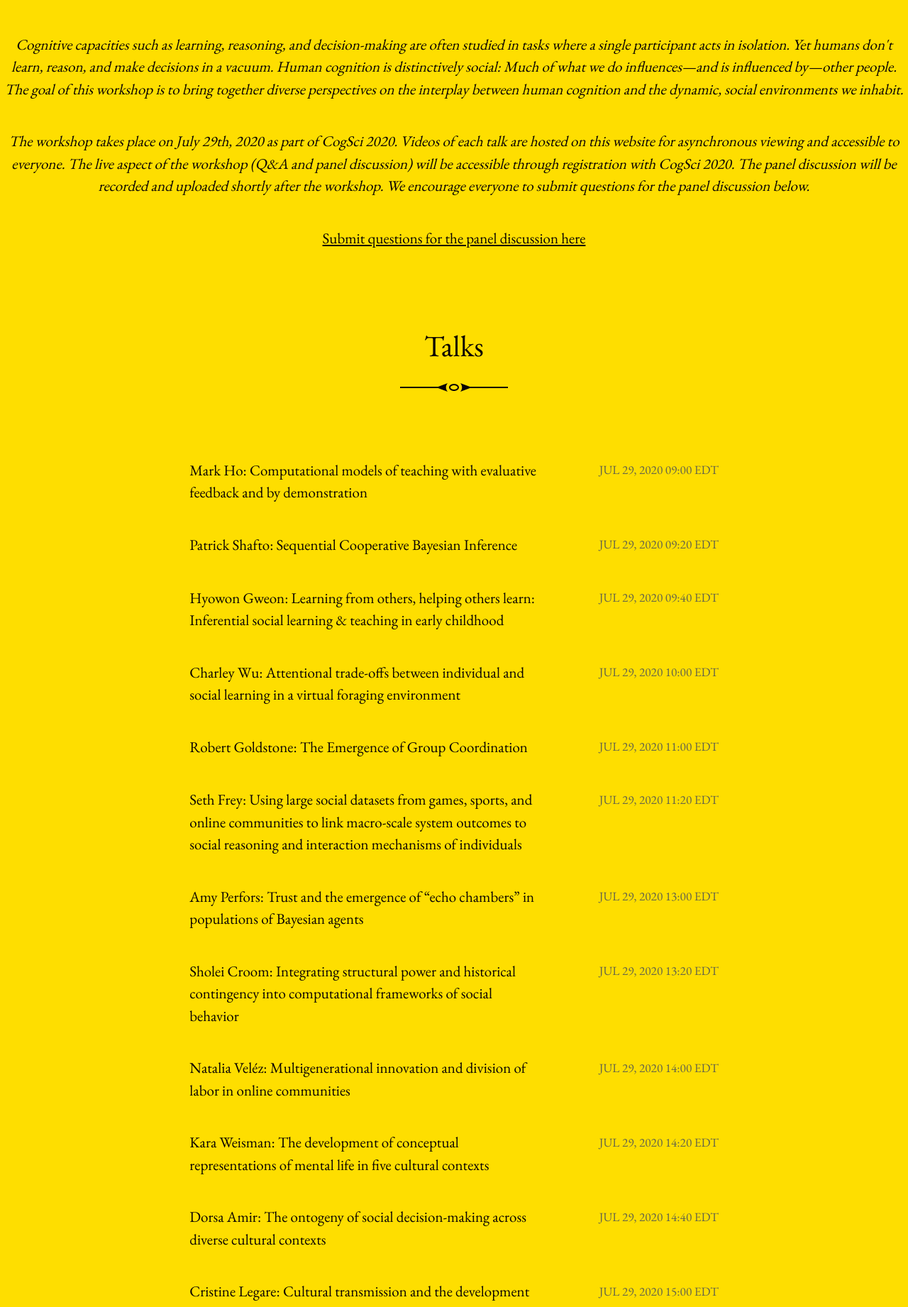
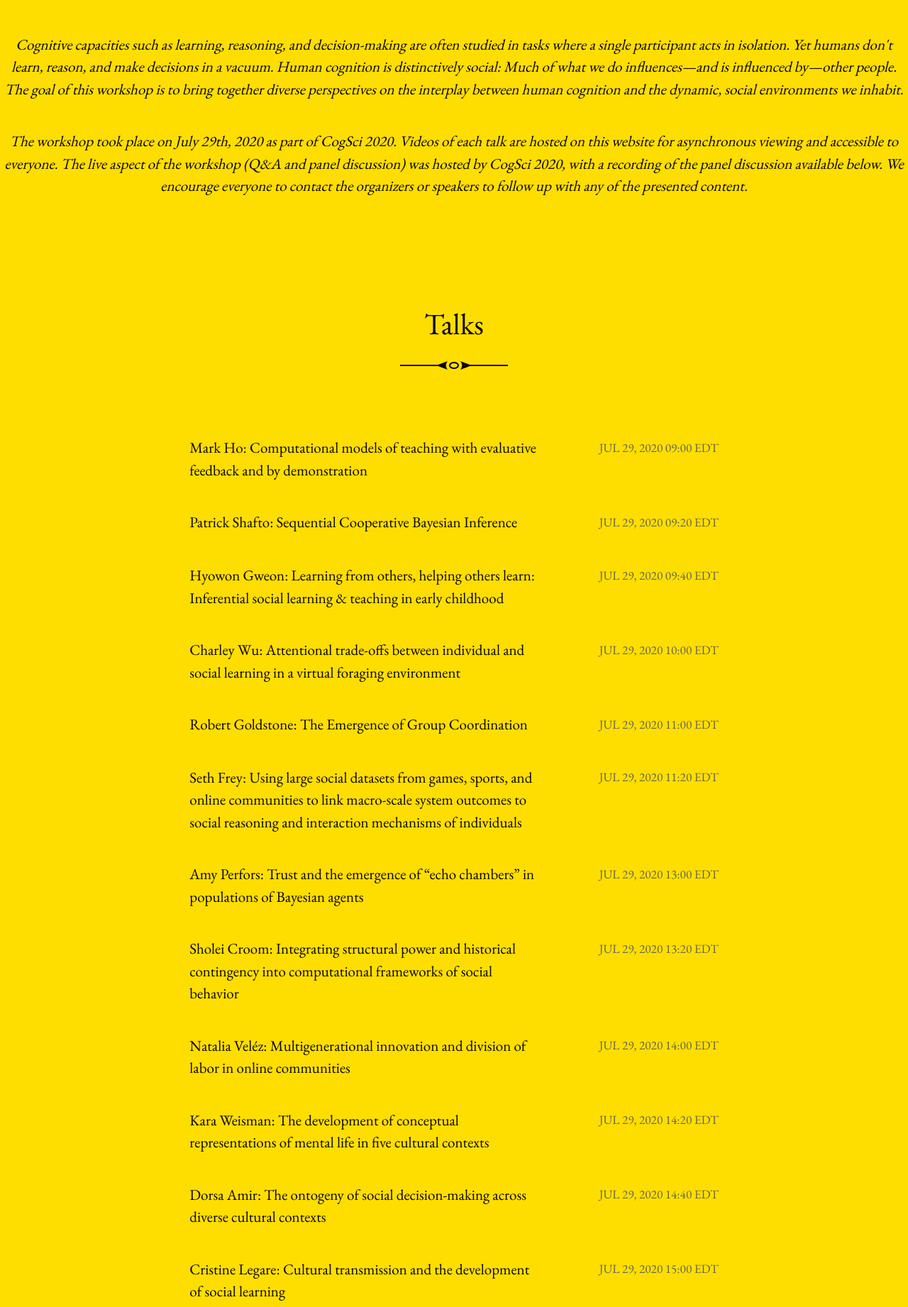
Before and after one commit to cognitioncollectivesandculture/cognitioncollectivesandculture.github.io, a Jekyll site: the page built from index.html, in a window 1280 px wide. Shown: the part 708-2550 px from the top of the page at 71% size. Built offline with Jekyll 4.4.1, drawn with Linux system fonts in a browser that asks for light colours; the list of posts is cut into pages by our own code.

Commit message:
added panel discussion and changed some homepage text to past tense

```diff
--- a/_layouts/home.html
+++ b/_layouts/home.html
@@ -22,9 +22,8 @@
 
     <h5 style="max-width: 64em;">Cognitive capacities such as learning, reasoning, and decision-making are often studied in tasks where a single participant acts in isolation. Yet humans don't learn, reason, and make decisions in a vacuum. Human cognition is distinctively social: Much of what we do influences&#8212;and is influenced by&#8212;other people. The goal of this workshop is to bring together diverse perspectives on the interplay between human cognition and the dynamic, social environments we inhabit. </h5>
 
-    <h5 style="max-width: 64em;">The workshop takes place on July 29th, 2020 as part of CogSci 2020. Videos of each talk are hosted on this website for asynchronous viewing and accessible to everyone. The live aspect of the workshop (Q&A and panel discussion) will be accessible through registration with CogSci 2020. The panel discussion will be recorded and uploaded shortly after the workshop. We encourage everyone to submit questions for the panel discussion below. </h5>
+    <h5 style="max-width: 64em;">The workshop took place on July 29th, 2020 as part of CogSci 2020. Videos of each talk are hosted on this website for asynchronous viewing and accessible to everyone. The live aspect of the workshop (Q&A and panel discussion) was hosted by CogSci 2020, with a recording of the panel discussion available below. We encourage everyone to contact the organizers or speakers to follow up with any of the presented content. </h5>
 
-    <a target="_blank" rel="noopener noreferrer" href="https://docs.google.com/forms/d/e/1FAIpQLSc7xE6uDLJ0PIZDVVtE_Bm73Ak9NHePs-f08yHA9OJrWIB7xg/viewform?usp=pp_url&entry.1412981236=Your+question">Submit questions for the panel discussion here</a>
 
   </header>
 {% endif %}
```
Also changed, not shown: _posts/2020-07-29-PanelDiscussion.md (+1 -6 lines).
